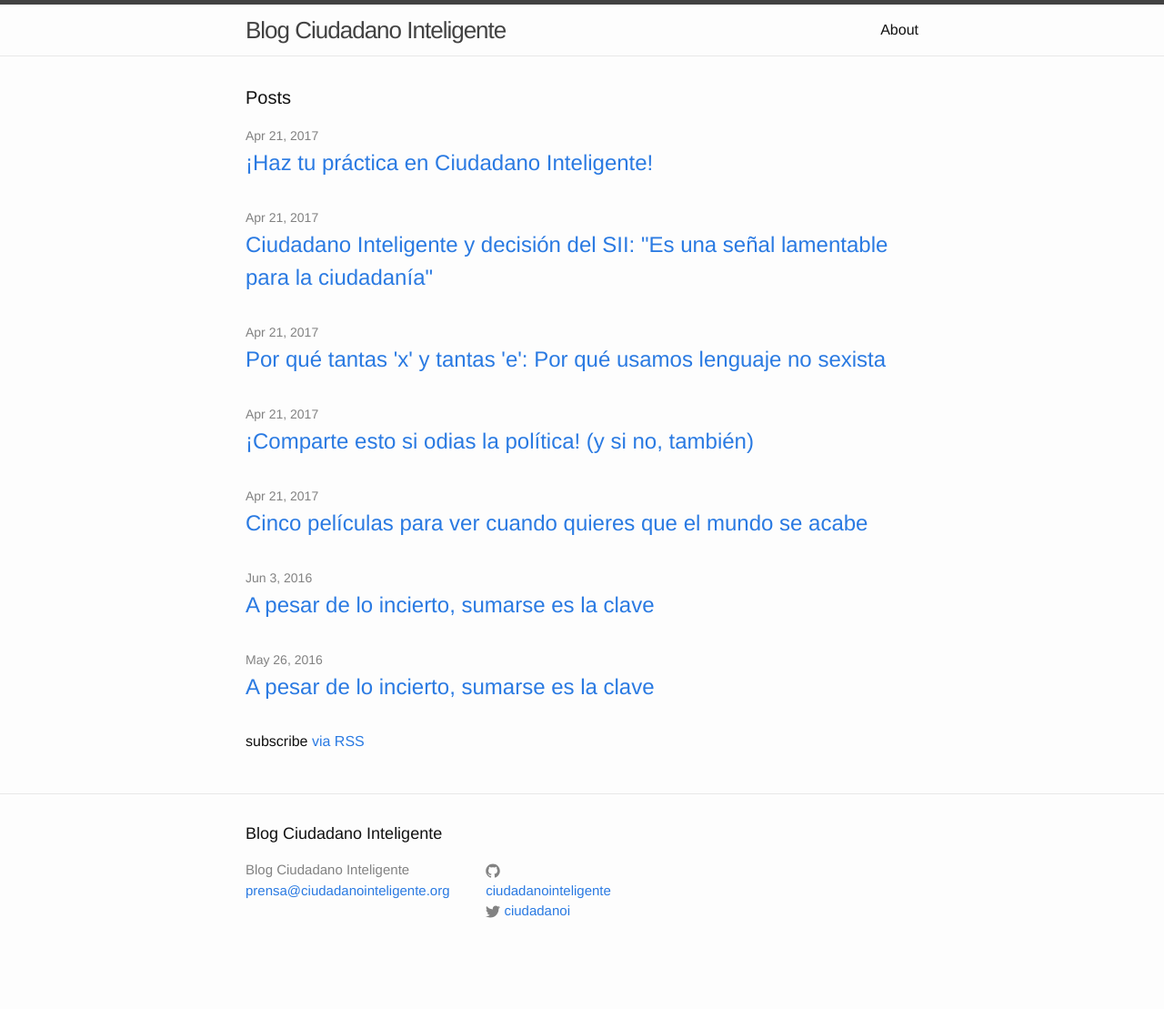
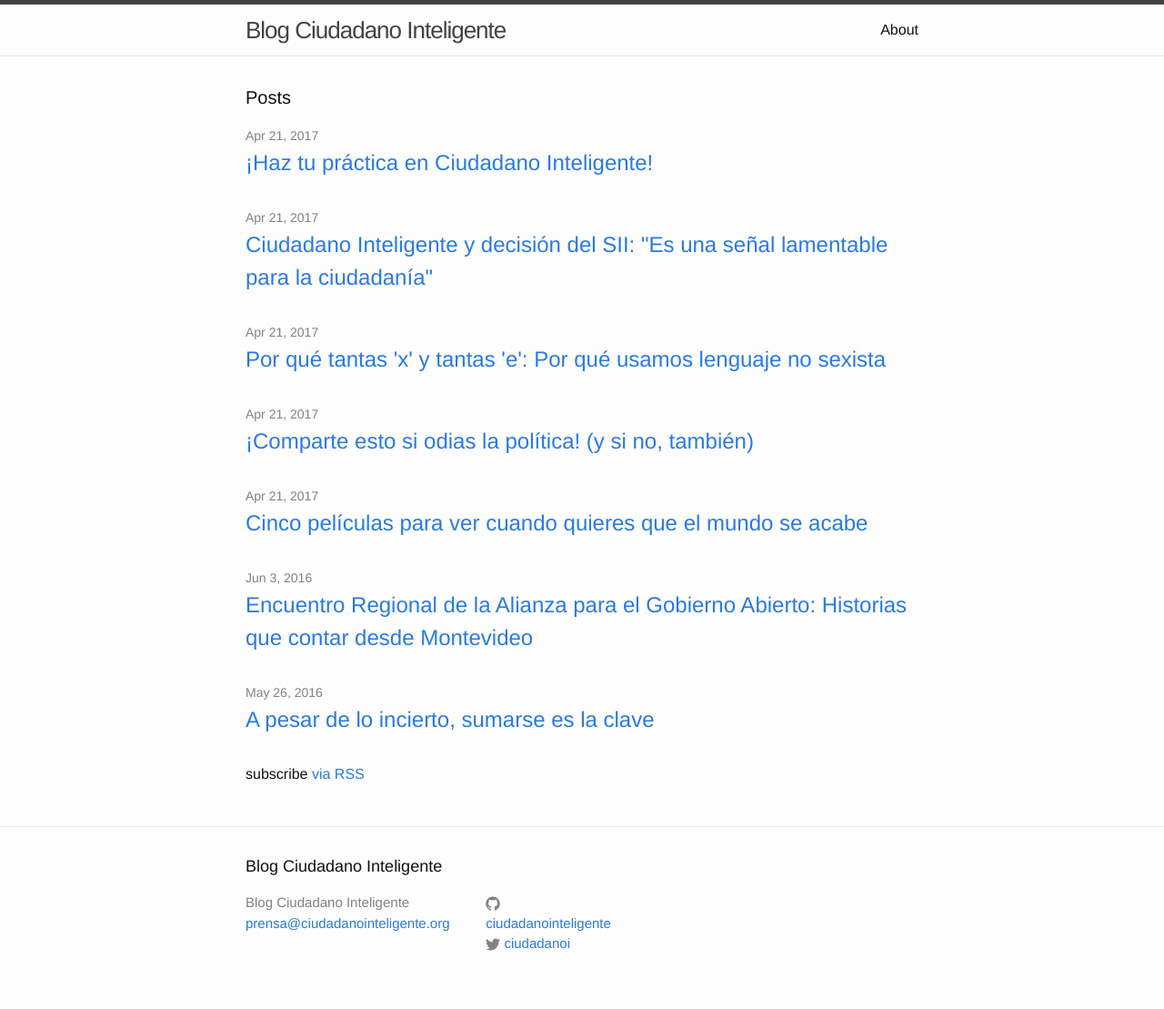
Before and after one commit to ciudadanointeligente/blog.ciudadanointeligente.org, a Jekyll site: the page built from index.html, in a window 1280 px wide. Shown: the whole page at 91% size. Built offline with Jekyll 4.4.1, drawn with Linux system fonts in a browser that asks for light colours; before the commit the page ends 1073 px from its top, so only the background shows below that.

Commit message:
cambio título

```diff
--- a/_posts/2016-06-03-Encuentro-Regional-de-la-Alianza-para-el-Gobierno-Abierto.markdown
+++ b/_posts/2016-06-03-Encuentro-Regional-de-la-Alianza-para-el-Gobierno-Abierto.markdown
@@ -1,6 +1,6 @@
 ---
 layout: post
-title:  "A pesar de lo incierto, sumarse es la clave"
+title:  "Encuentro Regional de la Alianza para el Gobierno Abierto: Historias que contar desde Montevideo"
 intro: "Encuentro Regional de la Alianza para el Gobierno Abierto: Historias que contar desde Montevideo"
 date:   2016-06-03 12:00:00 -0300
 categories:
```
